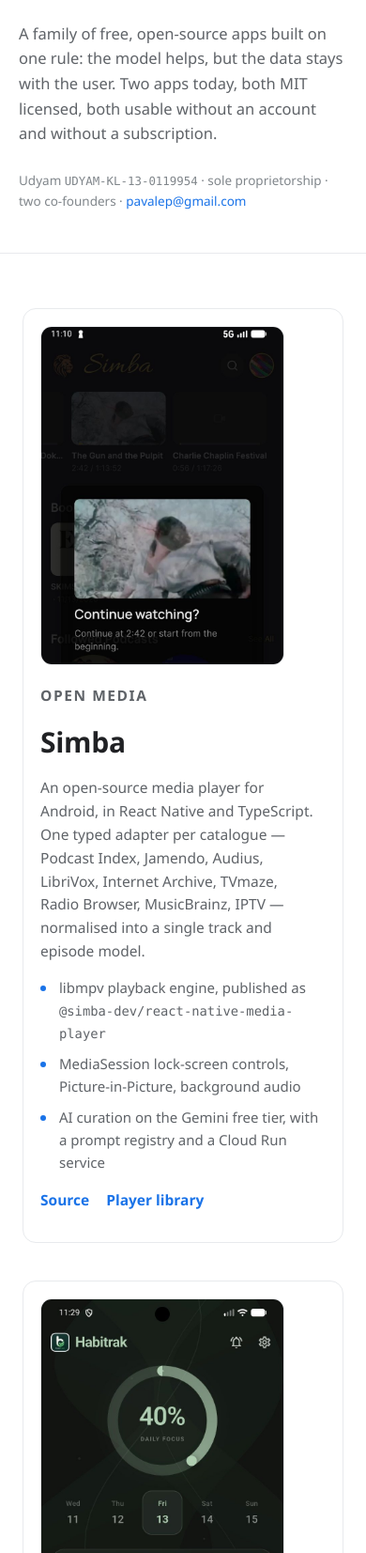
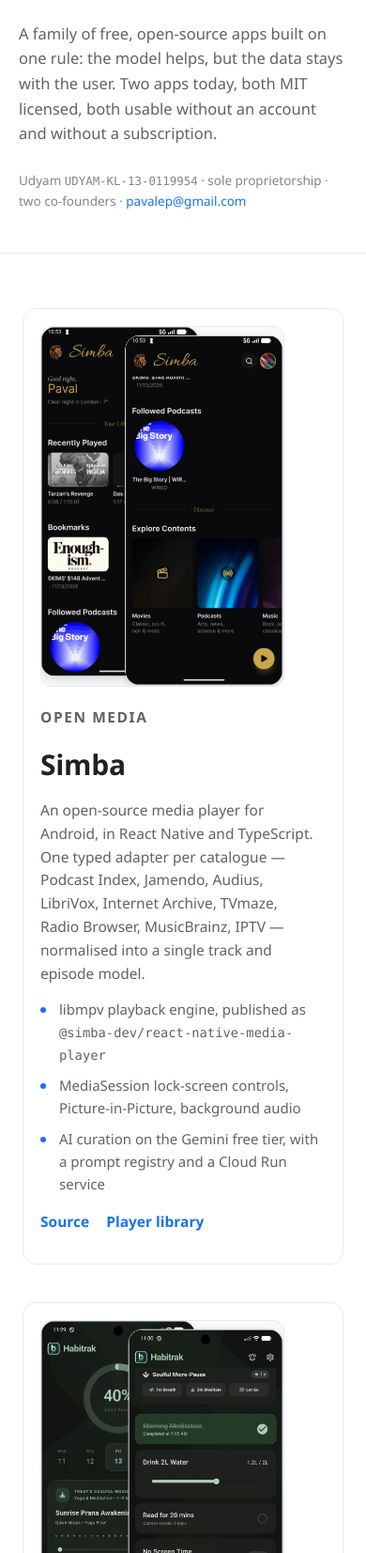
Before and after one commit to pavalep/pavalep.github.io, a plain HTML site: page index.html in a window 390 px wide. Shown: the part 347-2000 px from the top of the page at 94% size. Drawn offline with Linux system fonts and the light colour scheme.

Commit message:
Replace app screenshots with current device captures
The Simba card showed a stale home screen with a resume modal. Both app
cards now use two-phone collages built from the current device captures:
Simba home + Discover shelves, Habitrak home + the habit board.

```diff
--- a/index.html
+++ b/index.html
@@ -43,7 +43,7 @@
   <section id="apps" class="apps">
     <article class="app">
       <div class="shot">
-        <img src="assets/simba.jpg" alt="Simba home screen" loading="lazy">
+        <img src="assets/simba.png" alt="Simba home screen and Discover shelves" loading="lazy">
       </div>
       <div class="app-body">
         <p class="kicker">Open media</p>
@@ -69,7 +69,7 @@
 
     <article class="app">
       <div class="shot">
-        <img src="assets/habitrak.jpg" alt="Habitrak home screen" loading="lazy">
+        <img src="assets/habitrak.png" alt="Habitrak home screen and the habit board" loading="lazy">
       </div>
       <div class="app-body">
         <p class="kicker">Habit &amp; somatic wellbeing</p>
```
Also changed, not shown: assets/habitrak.jpg (deleted), assets/habitrak.png (added), assets/simba.jpg (deleted), assets/simba.png (added).
